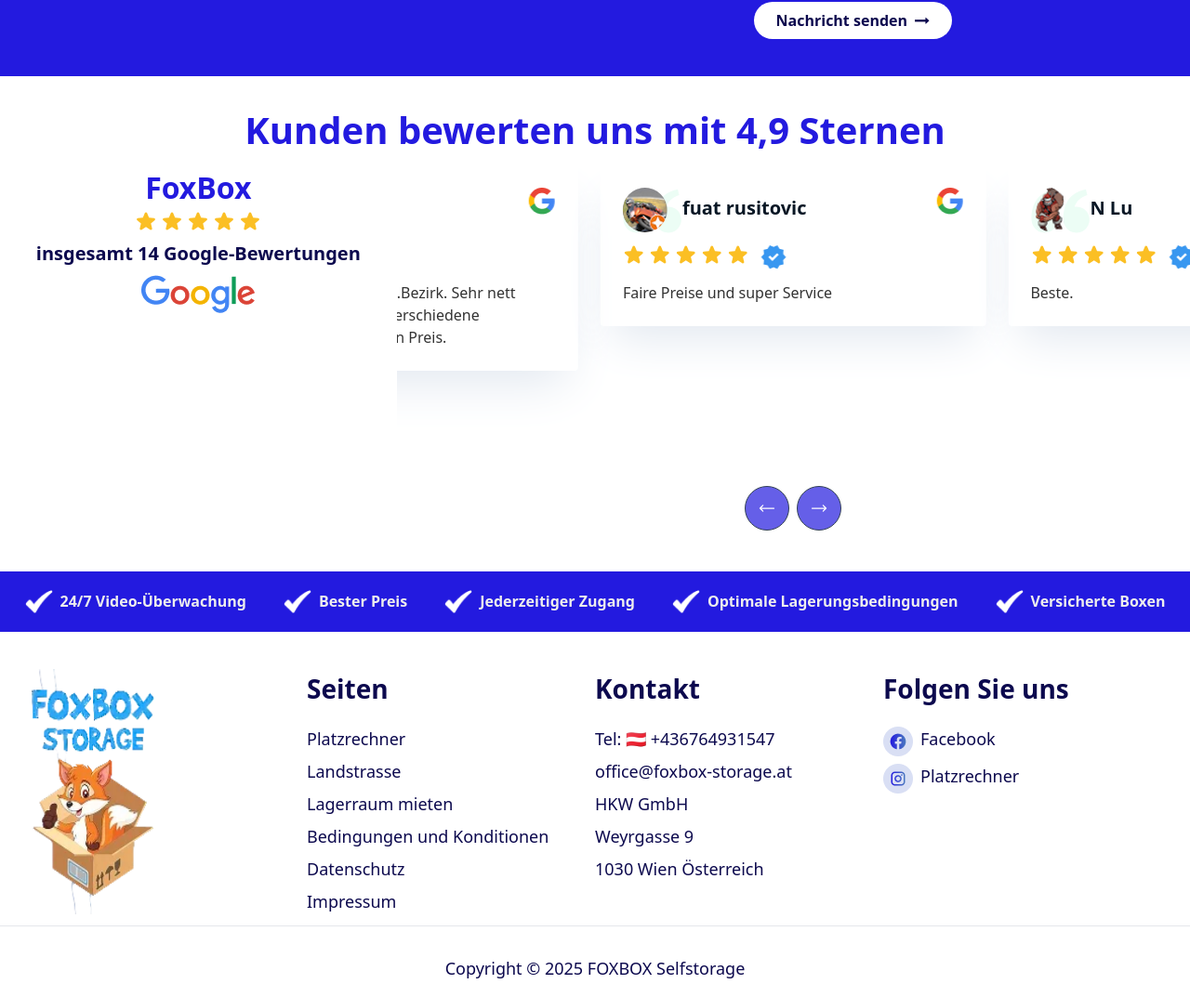
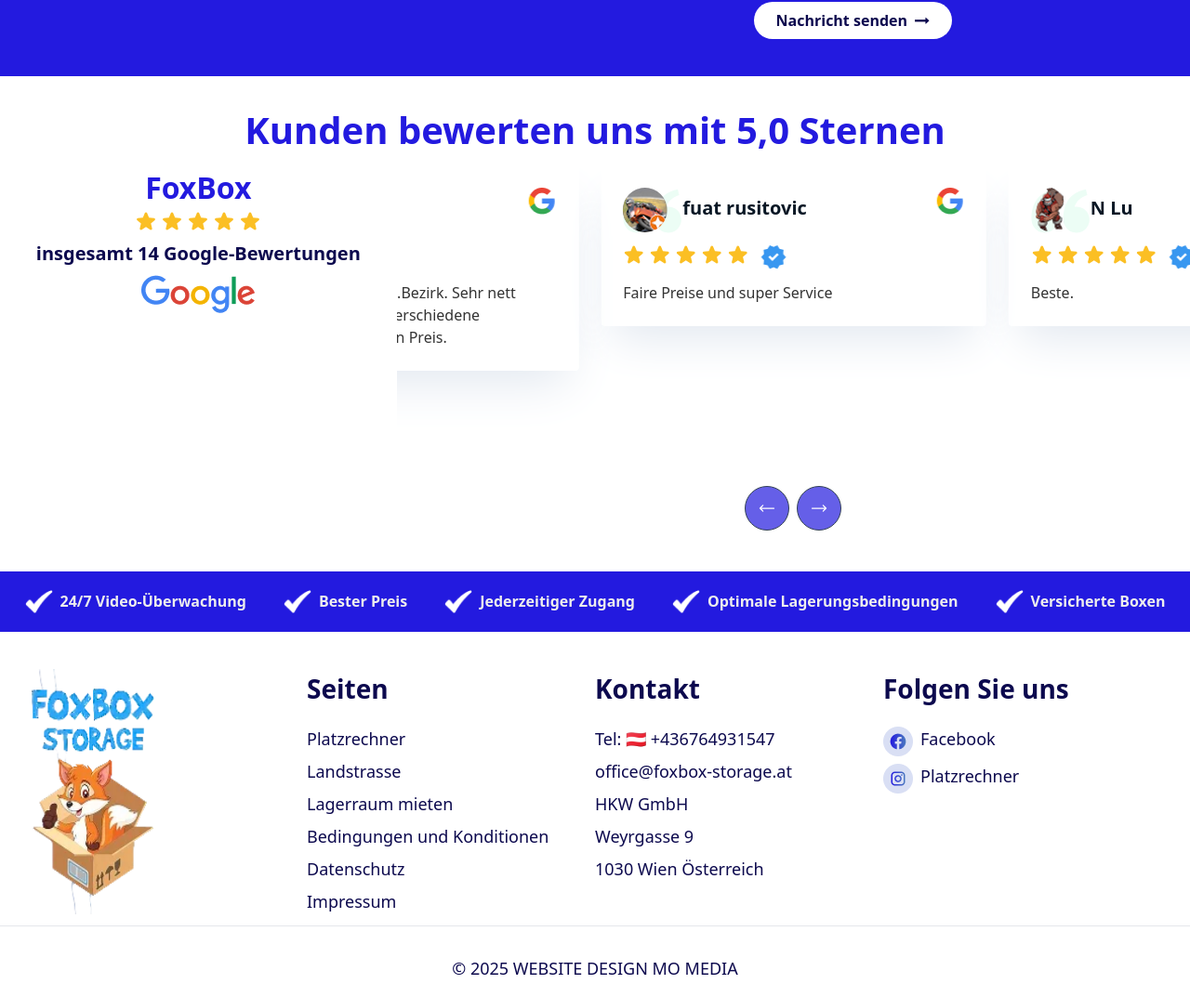
Before and after one commit to chotonbhowmik/self-storage, a React (Vite) app: page / in a window 1280 px wide. Shown: the part 8348-9421 px from the top of the page at 93% size. Built offline with nearby package versions, Linux system fonts and the light colour scheme; no server answers.

Commit message:
added footer text

```diff
--- a/src/components/Footer/Footer.jsx
+++ b/src/components/Footer/Footer.jsx
@@ -75,9 +75,15 @@
           </div>
         </div>
         <hr className="my-3"></hr>
-        <p className="text-[#0C094E] font-normal text-[18px] text-center py-5">
-          Copyright © 2025 FOXBOX Selfstorage
-        </p>
+        <a
+          href="https://mo-media.at/"
+          target="_blank"
+          rel="noopener noreferrer"
+        >
+          <p className="text-[#0C094E] font-normal text-[18px] text-center py-5">
+            © 2025 WEBSITE DESIGN MO MEDIA
+          </p>
+        </a>
       </>
     );
 };
--- a/src/pages/Home/Testimonial/Testimonial.jsx
+++ b/src/pages/Home/Testimonial/Testimonial.jsx
@@ -44,7 +44,7 @@
       <>
         <div className="max-w-7xl mx-auto">
           <h3 className="font-bold  text-[40px] lg:text-[40px] leading-[36px] text-[#231ADF] text-center pt-10 pb-5">
-            Kunden bewerten uns mit 4,9 Sternen
+            Kunden bewerten uns mit 5,0 Sternen
           </h3>
           <div className="flex flex-col lg:flex-row">
             <div className="w-full lg:w-1/3 flex flex-col items-center text-center">
```
